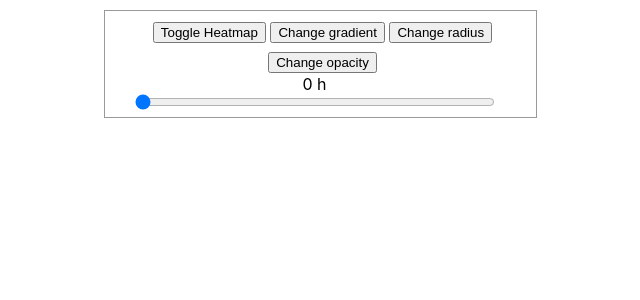
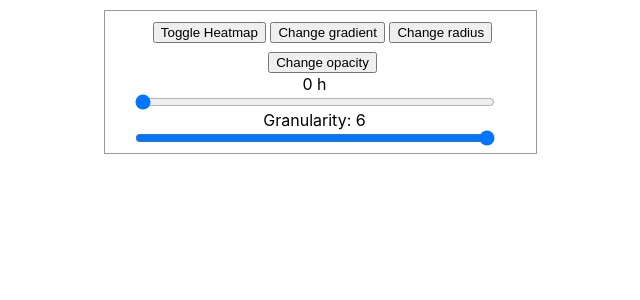
Before and after one commit to marcelja/tuk3, a Flask app: page / in a window 1280 px wide. Shown: the top 300 px of the page, without its empty margins (320-960 px from the left). Run offline with Flask 2, Linux system fonts and the light colour scheme; data that the repository does not hold is empty.

Commit message:
add slider for granularity

```diff
--- a/static/map.js
+++ b/static/map.js
@@ -10,23 +10,30 @@ window.onload = function() {
 }
 
 function initSlider() {
-  let slider = $('#slider');
-  slider.on('input', () => {
+  let timeSlider = $('#time-slider .slider');
+  let granularitySlider = $('#granularity-slider .slider');
+  timeSlider.on('input', () => {
     onSliderChanged();
   });
-  slider.val(0);
+  granularitySlider.on('input', () => {
+    onSliderChanged();
+  });
+  timeSlider.val(0);
+  granularitySlider.val(6);
   onSliderChanged();
 }
 
 function onSliderChanged() {
-  let value = parseInt($('#slider').val());
+  let timeValue = parseInt($('#time-slider .slider').val());
+  let granularityValue = parseInt($('#granularity-slider .slider').val());
 
   // update label
-  $('#slider-label').text(value + ' h');
+  $('#time-slider .slider-label').text(timeValue + ' h');
+  $('#granularity-slider .slider-label').text('Granularity: ' + granularityValue);
 
   // get data
-  let frame = value * 6; // each frame is 10 minutes
-  $.getJSON('/timeframe/' + frame + '/0', (data) => {
+  let frame = timeValue * 6; // each frame is 10 minutes
+  $.getJSON('/timeframe_granularity/' + frame + '/0/' + granularityValue, (data) => {
     let heatmapData = formatHeatmapData(data);
     heatmap.setData(heatmapData);
   });
@@ -34,7 +41,7 @@ function onSliderChanged() {
 
 function formatHeatmapData(rawData) {
   return rawData.map((point) => {
-    return {location: new google.maps.LatLng(point[0], point[1])}
+    return {location: new google.maps.LatLng(point[0], point[1]), weight: point[2]}
   })
 }
 
--- a/templates/map.html
+++ b/templates/map.html
@@ -31,12 +31,12 @@
         width: 26em;
         margin: 0 auto;
       }
-      #time-slider {
+      #time-slider, #granularity-slider {
         width: 25em;
         position: relative;
         line-height: 1;
       }
-      #slider {
+      .slider {
         width: 90%;
       }
     </style>
@@ -49,8 +49,12 @@
       <button onclick="changeRadius()">Change radius</button>
       <button onclick="changeOpacity()">Change opacity</button>
       <div id="time-slider">
-        <div id="slider-label">0 h</div>
-        <input id="slider" type="range" value="0" min="0" max="23" step="1">
+        <div class="slider-label">0 h</div>
+        <input class="slider" type="range" value="0" min="0" max="23" step="1">
+      </div>
+      <div id="granularity-slider">
+        <div class="slider-label">Granularity: 6</div>
+        <input class="slider" type="range" value="6" min="0" max="6" step="1">
       </div>
     </div>
     <div id="map"></div>
```
